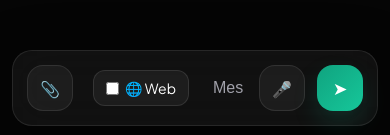
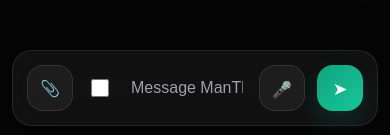
Before and after one commit to muaz78/manthink-ai-render, a website: page public/index.html in a window 390 px wide. Shown: the part 706-841 px from the top of the page. Drawn offline with Linux system fonts and the light colour scheme.

Commit message:
Fix mobile UI and backend

```diff
--- a/public/style.css
+++ b/public/style.css
@@ -865,3 +865,22 @@ body.mobile .composer input{
 }
 
 }
+@media (max-width:768px){
+
+  .web-toggle{
+    padding:0;
+    margin:0 6px;
+    border:none;
+    background:transparent;
+  }
+
+  .web-toggle span{
+    display:none;
+  }
+
+  .web-toggle input{
+    width:18px;
+    height:18px;
+  }
+
+}
```
